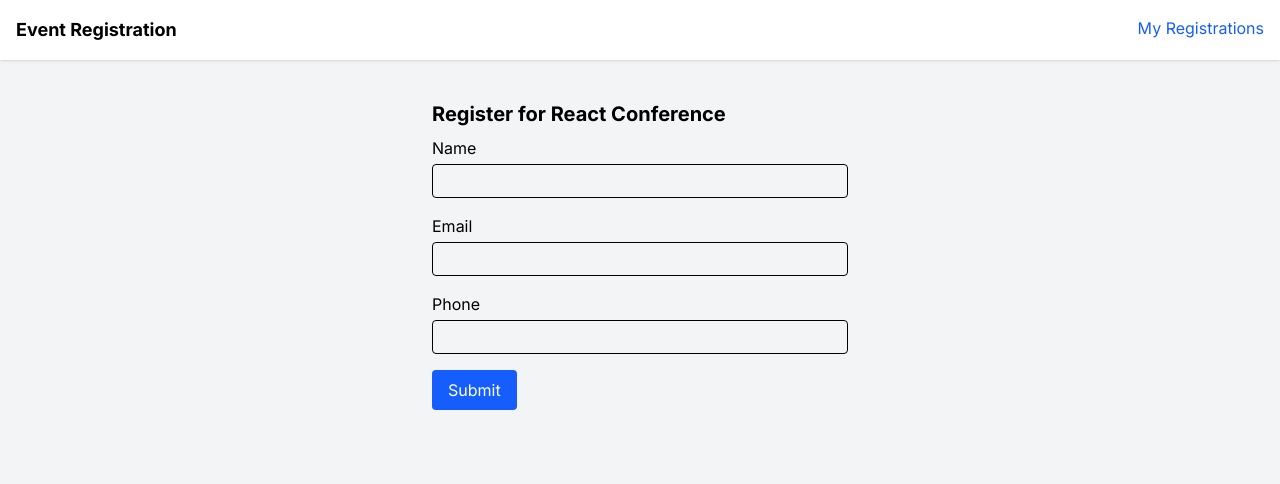
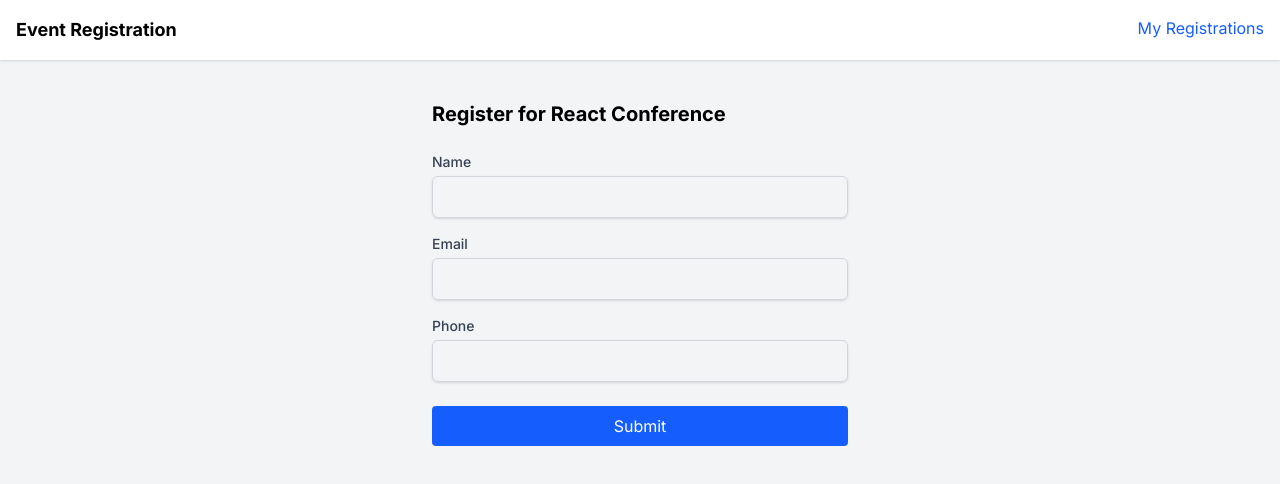
Before and after one commit to mafzaldev/evently, a React (Vite) app: page /register/1 in a window 1280 px wide. Shown: the top 484 px of the page. Built offline with nearby package versions, Linux system fonts and the light colour scheme.

Commit message:
refactor registration page

```diff
--- a/src/App.tsx
+++ b/src/App.tsx
@@ -3,6 +3,7 @@ import EventList from "./pages/EventList";
 import RegistrationForm from "./pages/RegistrationForm";
 import ConfirmationPage from "./pages/ConfirmationPage";
 import MyRegistrationsPage from "./pages/MyRegistrationsPage";
+import { Toaster } from "sonner";
 
 function App() {
   return (
@@ -21,6 +22,7 @@ function App() {
         <Route path="/confirmation" element={<ConfirmationPage />} />
         <Route path="/my-registrations" element={<MyRegistrationsPage />} />
       </Routes>
+      <Toaster />
     </div>
   );
 }
--- /dev/null
+++ b/src/components/InputField.tsx
@@ -0,0 +1,35 @@
+import React from "react";
+
+interface InputFieldProps {
+  label: string;
+  name: string;
+  value: string;
+  onChange: (e: React.ChangeEvent<HTMLInputElement>) => void;
+  error?: string;
+  type?: string;
+}
+
+const InputField: React.FC<InputFieldProps> = ({
+  label,
+  name,
+  value,
+  onChange,
+  error,
+  type = "text",
+}) => {
+  return (
+    <div className="flex flex-col space-y-1">
+      <label className="block text-sm font-medium text-gray-700">{label}</label>
+      <input
+        name={name}
+        value={value}
+        onChange={onChange}
+        type={type}
+        className="w-full border border-gray-300 rounded-md shadow-sm px-3 py-2 focus:outline-none focus:ring-2 focus:ring-blue-500 focus:border-blue-500"
+      />
+      {error && <div className="text-red-600 text-sm">{error}</div>}
+    </div>
+  );
+};
+
+export default InputField;
--- a/src/pages/SortableEventCard.tsx
+++ b/src/components/SortableEventCard.tsx
@@ -54,7 +54,7 @@ const SortableEventCard: React.FC<Props> = ({ event }) => {
 
       <button
         onClick={() => navigate(`/register/${event.id}`)}
-        className="mt-2 px-4 py-2 bg-blue-600 text-white rounded hover:bg-blue-700"
+        className="mt-2 px-4 py-2 bg-blue-600 text-white rounded hover:bg-blue-700 cursor-pointer"
       >
         Register
       </button>
--- a/src/pages/EventList.tsx
+++ b/src/pages/EventList.tsx
@@ -15,7 +15,7 @@ import {
   sortableKeyboardCoordinates,
   verticalListSortingStrategy,
 } from "@dnd-kit/sortable";
-import SortableEventCard from "./SortableEventCard";
+import SortableEventCard from "@/components/SortableEventCard";
 import { setOrder } from "@/store/eventsSlice";
 import { LoaderCircle } from "lucide-react";
 
--- a/src/pages/RegistrationForm.tsx
+++ b/src/pages/RegistrationForm.tsx
@@ -4,12 +4,17 @@ import { useDispatch, useSelector } from "react-redux";
 import type { AppDispatch, RootState } from "@/store/store";
 import { addRegistration } from "@/store/registrationsSlice";
 import { registerForEvent } from "@/api/mockApi";
+import { toast } from "sonner";
+import InputField from "@/components/InputField";
+import { LoaderCircle } from "lucide-react";
 
 const RegistrationForm: React.FC = () => {
   const { eventId } = useParams<{ eventId: string }>();
   const event = useSelector((state: RootState) =>
     state.events.events.find((e) => e.id === eventId)
   );
+  const loading = useSelector((state: RootState) => state.events.loading);
+
   const dispatch = useDispatch<AppDispatch>();
   const navigate = useNavigate();
 
@@ -19,27 +24,28 @@ const RegistrationForm: React.FC = () => {
 
   const isAlreadyRegistered = useSelector((state: RootState) =>
     state.registrations.registrations.some(
-      (registration) =>
-        registration.eventId === eventId && registration.email === form.email
+      (r) => r.eventId === eventId && r.email === form.email
     )
   );
 
+  if (loading) {
+    return (
+      <div className="flex justify-center items-center h-32">
+        <LoaderCircle className="animate-spin" size={36} />
+      </div>
+    );
+  }
+
   if (!event) {
     return <div className="p-4">Event not found.</div>;
-  }
-
-  if (isAlreadyRegistered) {
-    return (
-      <div className="p-4">You are already registered for this event.</div>
-    );
   }
 
   const validate = () => {
     const errs: { [key: string]: string } = {};
     if (!form.name.trim()) errs.name = "Name is required.";
     if (!form.email.match(/^[^@\s]+@[^@\s]+\.[^@\s]+$/))
-      errs.email = "Valid email required.";
-    if (!form.phone.match(/^\d{10,}$/)) errs.phone = "Valid phone required.";
+      errs.email = "Valid email is required.";
+    if (!form.phone.match(/^\d{10,}$/)) errs.phone = "Valid phone is required.";
     setErrors(errs);
     return Object.keys(errs).length === 0;
   };
@@ -50,6 +56,10 @@ const RegistrationForm: React.FC = () => {
 
   const handleSubmit = async (e: React.FormEvent) => {
     e.preventDefault();
+    if (isAlreadyRegistered) {
+      toast("You are already registered for this event.");
+      return;
+    }
     if (!validate()) return;
     setSubmitting(true);
     await registerForEvent({ eventId: event.id, ...form });
@@ -60,47 +70,32 @@ const RegistrationForm: React.FC = () => {
 
   return (
     <div className="max-w-md mx-auto p-4">
-      <h2 className="text-xl font-bold mb-2">Register for {event.name}</h2>
+      <h2 className="text-xl font-bold mb-6">Register for {event.name}</h2>
       <form className="space-y-4" onSubmit={handleSubmit}>
-        <div>
-          <label className="block mb-1">Name</label>
-          <input
+        <InputField
+          label="Name"
           name="name"
           value={form.name}
           onChange={handleChange}
-            className="w-full border rounded px-2 py-1"
+          error={errors.name}
         />
-          {errors.name && (
-            <div className="text-red-600 text-sm">{errors.name}</div>
-          )}
-        </div>
-        <div>
-          <label className="block mb-1">Email</label>
-          <input
+        <InputField
+          label="Email"
           name="email"
           value={form.email}
           onChange={handleChange}
-            className="w-full border rounded px-2 py-1"
+          error={errors.email}
         />
-          {errors.email && (
-            <div className="text-red-600 text-sm">{errors.email}</div>
-          )}
-        </div>
-        <div>
-          <label className="block mb-1">Phone</label>
-          <input
+        <InputField
+          label="Phone"
           name="phone"
           value={form.phone}
           onChange={handleChange}
-            className="w-full border rounded px-2 py-1"
+          error={errors.phone}
         />
-          {errors.phone && (
-            <div className="text-red-600 text-sm">{errors.phone}</div>
-          )}
-        </div>
         <button
           type="submit"
-          className="bg-blue-600 text-white px-4 py-2 rounded"
+          className="w-full mt-2 px-4 py-2 bg-blue-600 text-white rounded hover:bg-blue-700 cursor-pointer"
           disabled={submitting}
         >
           {submitting ? "Submitting..." : "Submit"}
```
Lines whose indentation alone changed are shown as unchanged.
